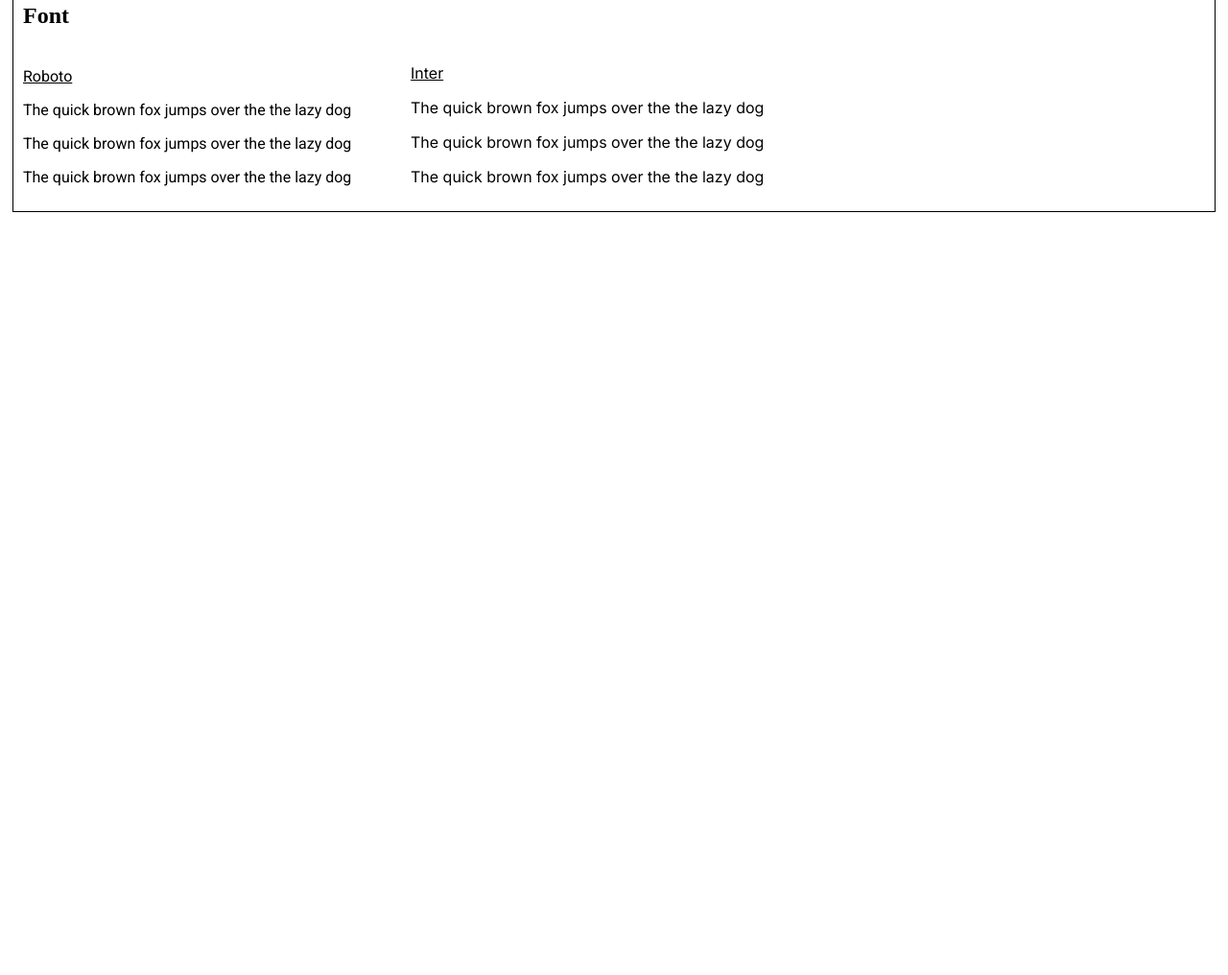
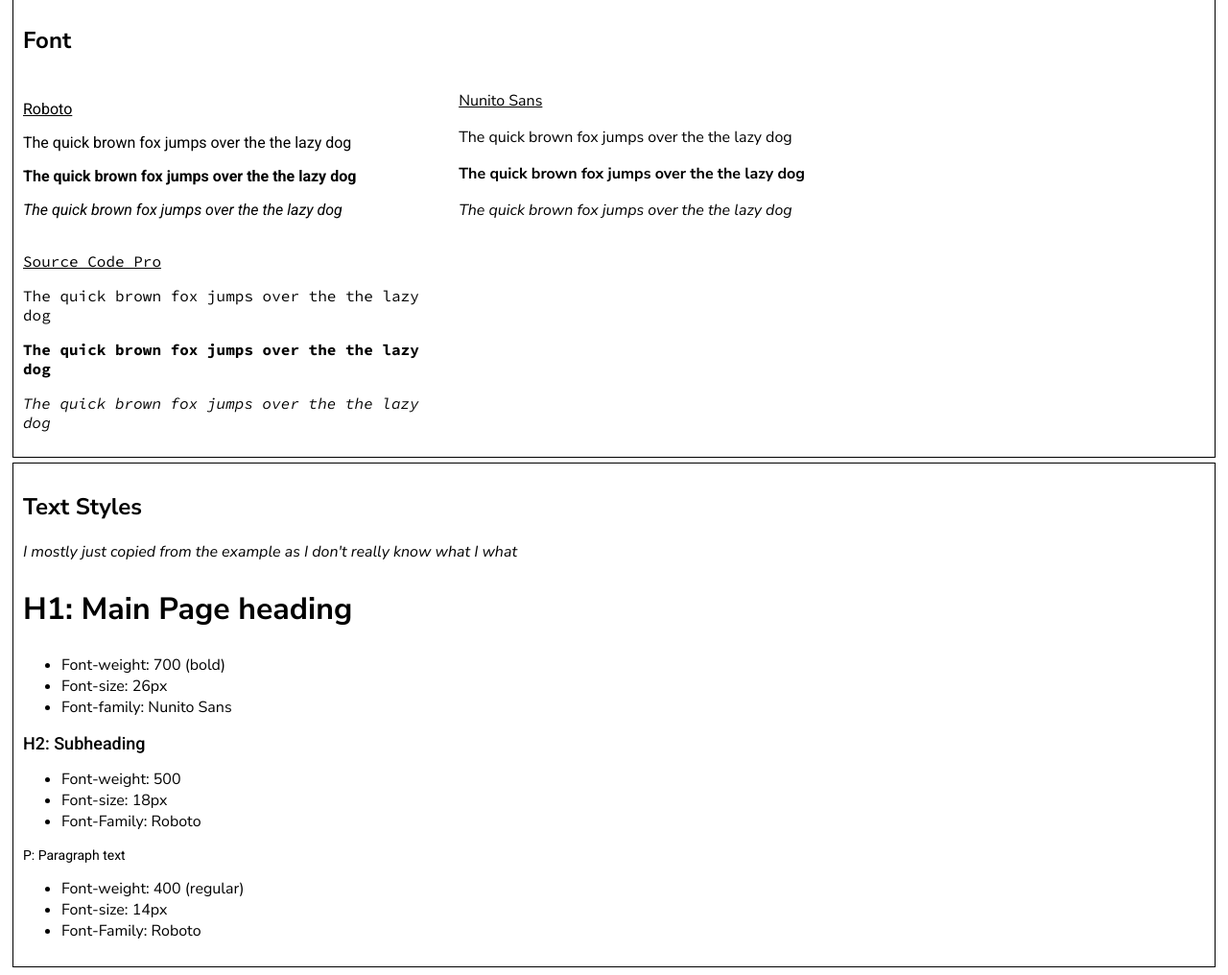
Before and after one commit to Kanorade/website-design-system, a plain HTML site: page starting/index.html in a window 1280 px wide. Shown: the part 366-1382 px from the top of the page at 96% size. Before the commit the page ends 800 px from the top, so only its background shows below. Drawn offline with Linux system fonts and the light colour scheme.

Commit message:
Add text styles

```diff
--- a/starting/index.html
+++ b/starting/index.html
@@ -11,6 +11,9 @@
     <link href="https://fonts.googleapis.com/css2?
     family=Inter:ital,opsz,wght@0,14..32,100..900;1,14..32,100..900&
     family=Roboto:ital,wght@0,100..900;1,100..900&display=swap" rel="stylesheet">
+    <link href="https://fonts.googleapis.com/css2?
+    family=Source+Code+Pro:ital,wght@0,200..900;1,200..900&display=swap" rel="stylesheet">
+    <link href="https://fonts.googleapis.com/css2?family=Nunito+Sans:ital,opsz,wght@0,6..12,200..1000;1,6..12,200..1000&display=swap" rel="stylesheet">
 </head>
 <body>
     <h1>My website style guide</h1>
@@ -53,10 +56,44 @@
             <p class="italic roboto">The quick brown fox jumps over the the lazy dog</p>
         </div>
         <div class="font-panel">
-            <p class="font-label inter">Inter</p>
-            <p class="regular inter">The quick brown fox jumps over the the lazy dog</p>
-            <p class="bold inter">The quick brown fox jumps over the the lazy dog</p>
-            <p class="italic inter">The quick brown fox jumps over the the lazy dog</p>
+            <p class="font-label nunito-sans">Nunito Sans</p>
+            <p class="regular nunito-sans">The quick brown fox jumps over the the lazy dog</p>
+            <p class="bold nunito-sans">The quick brown fox jumps over the the lazy dog</p>
+            <p class="italic nunito-sans">The quick brown fox jumps over the the lazy dog</p>
+        </div>
+         <div class="font-panel">
+            <p class="font-label source-code-pro">Source Code Pro</p>
+            <p class="regular source-code-pro">The quick brown fox jumps over the the lazy dog</p>
+            <p class="bold source-code-pro">The quick brown fox jumps over the the lazy dog</p>
+            <p class="italic source-code-pro">The quick brown fox jumps over the the lazy dog</p>
+        </div>
+    </section>
+    <section>
+        <h2>Text Styles</h2>
+        <p><em>I mostly just copied from the example as I don't really know what I what</em></p>
+        <div class="text-panel">
+            <h1>H1: Main Page heading</h1>
+            <ul>
+                <li>Font-weight: 700 (bold)</li>
+                <li>Font-size: 26px</li>
+                <li>Font-family: Nunito Sans</li>
+            </ul>
+        </div>
+        <div class="text-panel">
+            <h2>H2: Subheading</h2>
+            <ul>
+                <li>Font-weight: 500</li>
+                <li>Font-size: 18px</li>
+                <li>Font-Family: Roboto</li>
+            </ul>
+        </div>
+        <div class="text-panel">
+            <p>P: Paragraph text</p>
+            <ul>
+                <li>Font-weight: 400 (regular)</li>
+                <li>Font-size: 14px</li>
+                <li>Font-Family: Roboto</li>
+            </ul>
         </div>
     </section>
 </body>
--- a/starting/styles.css
+++ b/starting/styles.css
@@ -1,3 +1,7 @@
+* {
+    font-family: 'Nunito Sans', sans-serif;
+}
+
 section {
     border: 1px solid black;
     padding: 10px;
@@ -32,7 +36,7 @@ section {
 }
 
 .font-panel {
-    width: 400px;
+    width: 450px;
     display: inline-block;
 }
 
@@ -40,10 +44,40 @@ section {
     font-family: 'Roboto', sans-serif;
 }
 
-.inter {
-    font-family: 'Inter', sans-serif;
+.nunito-sans {
+    font-family: 'Nunito Sans', sans-serif;
 }
 
 .font-label {
     text-decoration: underline;
 }
+
+.bold {
+    font-weight: bold;
+}
+
+.italic {
+    font-style: italic;
+}
+
+.source-code-pro {
+    font-family: 'Source Code Pro', monospace;
+}
+
+.text-panel h1 {
+    font-weight: 700;
+    font-size: 32px;
+    font-family: 'Nunito Sans', sans-serif;
+}
+
+.text-panel h2 {
+    font-weight: 500;
+    font-size: 18px;
+    font-family: 'Roboto', sans-serif;
+}
+
+.text-panel p {
+    font-weight: 400;
+    font-size: 14px;
+    font-family: 'Roboto', sans-serif;
+}
```
